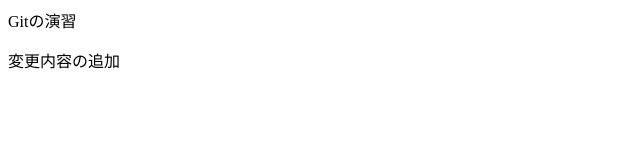
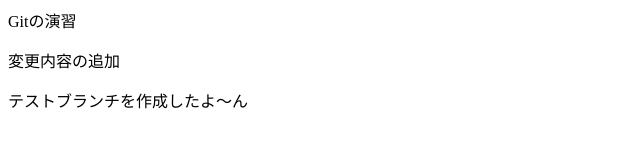
Before and after one commit to yukino0112s/git-test, a plain HTML site: page index.html in a window 1280 px wide. Shown: the whole page, without its empty margins (0-640 px from the left). Drawn offline with Linux system fonts and the light colour scheme.

Commit message:
テストブランチを編集しました

```diff
--- a/index.html
+++ b/index.html
@@ -1,2 +1,3 @@
 <p> Gitの演習</p>
 <p>変更内容の追加</p>
+<p>テストブランチを作成したよ～ん</p>
```
